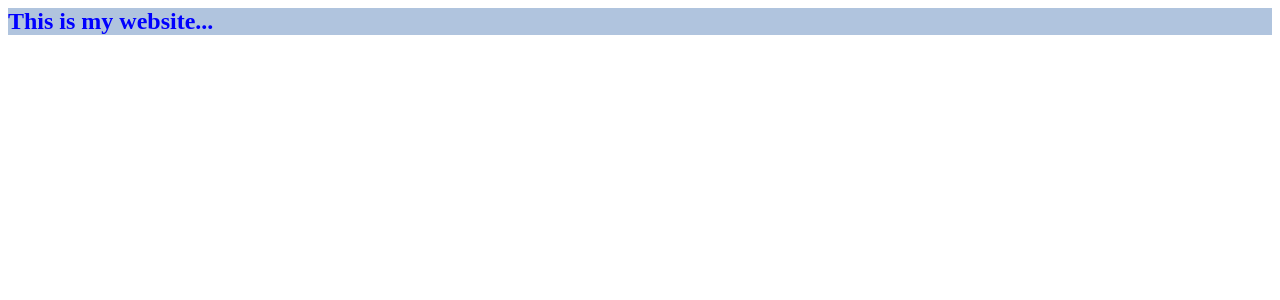
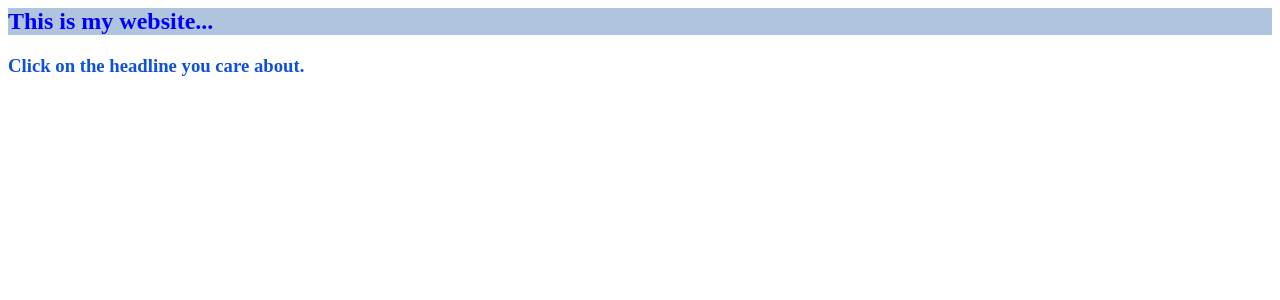
Before and after one commit to hariharibarako/web-hari100, a Django app: page / in a window 1280 px wide. Shown: the top 300 px of the page. Run offline with Django 4.2, Linux system fonts and the light colour scheme; data that the repository does not hold is empty.

Commit message:
ローカル構築後

```diff
--- a/polls/templates/polls/index.html
+++ b/polls/templates/polls/index.html
@@ -15,4 +15,7 @@
   {% endfor %}
 </ul>
 {% else %} {% endif %}
+
+<h3>Click on the headline you care about.</h3>
+
 </body>
--- a/project/settings.py
+++ b/project/settings.py
@@ -26,7 +26,7 @@ SECRET_KEY = 'django-insecure-#^^ac+azo_s1f0z##13147ixo0cw(#b%udnc%$x!xye$#g$z+q
 # SECURITY WARNING: don't run with debug turned on in production!
 DEBUG = True
 
-ALLOWED_HOSTS = ["hari100.com","160.251.19.116"]
+ALLOWED_HOSTS = ["hari100.com","160.251.19.116", "127.0.0.1"]
 
 
 # Application definition
--- a/static/polls/style.css
+++ b/static/polls/style.css
@@ -6,7 +6,11 @@ a {
   color: bisque;
 }
 
-.home-title{
+h3 {
+  color: rgb(15, 81, 223);
+}
+
+.home-title {
   color: blue;
   background-color: lightsteelblue;
 }
```
